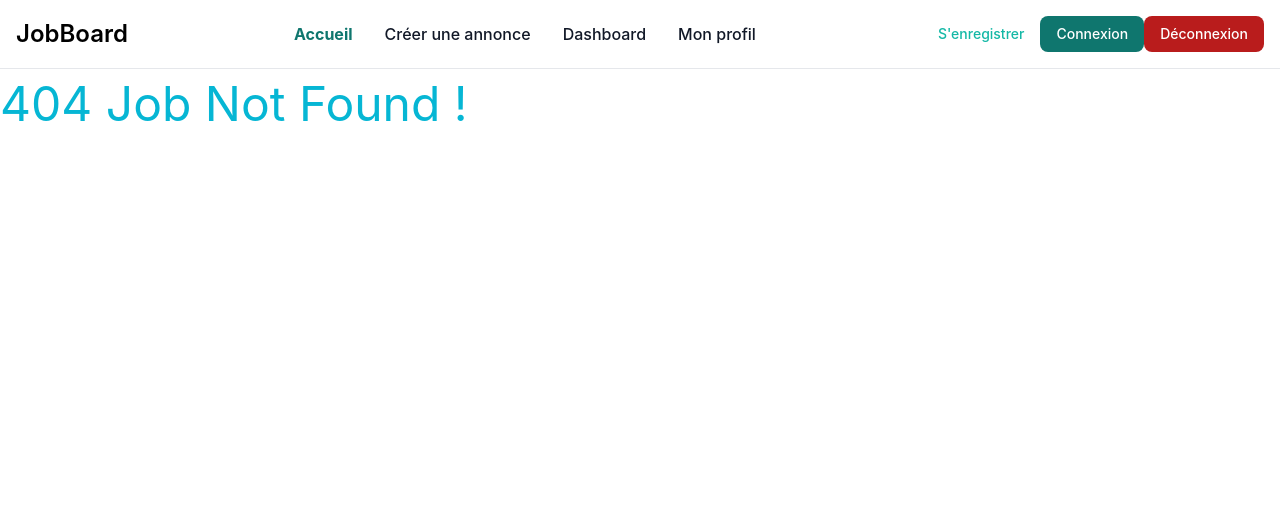
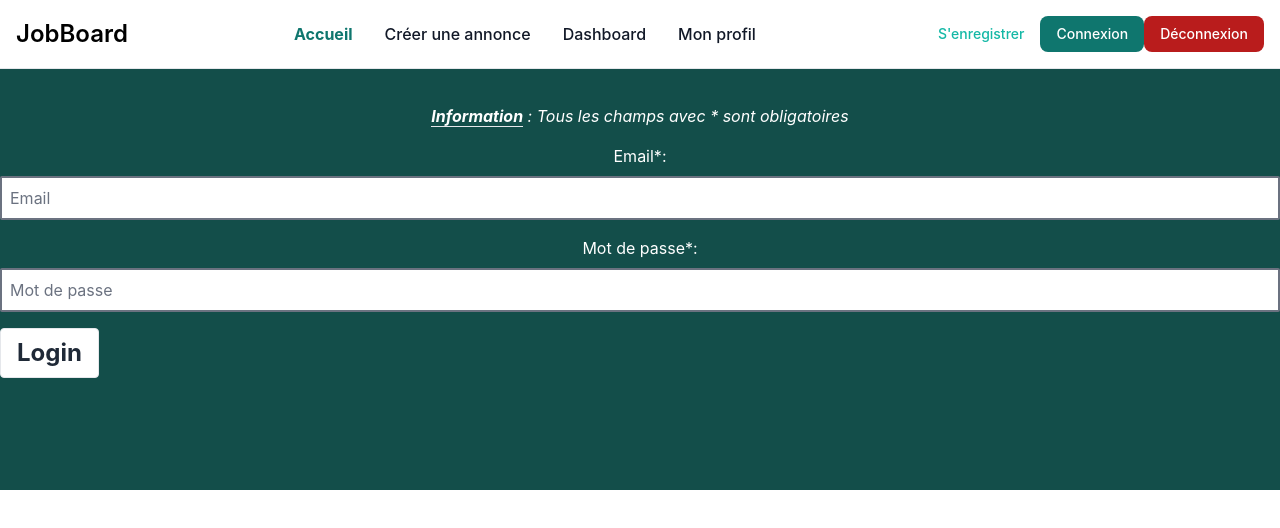
Before and after one commit to luizanbrg/jobBoard, a React (Create React App) app in the folder front/: page /login in a window 1280 px wide. Before the commit this address had no page. Shown: the top 528 px of the page. Built offline with nearby package versions, Linux system fonts and the light colour scheme; no server answers.

Commit message:
login logout sign up

```diff
--- a/front/package.json
+++ b/front/package.json
@@ -8,7 +8,7 @@
     "@testing-library/user-event": "^13.5.0",
     "react": "^18.3.1",
     "react-dom": "^18.3.1",
-    "react-router-dom": "^6.26.2",
+    "react-router-dom": "^6.27.0",
     "react-scripts": "5.0.1",
     "web-vitals": "^2.1.4"
   },
--- a/front/src/App.js
+++ b/front/src/App.js
@@ -1,5 +1,5 @@
-import React, { useEffect, useState } from "react";
-import { BrowserRouter as Router, Routes, Route } from "react-router-dom";
+import React, { useEffect, useState } from 'react';
+import { BrowserRouter as Router, Routes, Route } from 'react-router-dom';
 // import secureLocalStorage from  "react-secure-storage";
 import './App.css';
 
@@ -9,7 +9,8 @@ import AdvertisementCreate from './advertisements/AdvertisementCreate.jsx';
 
 // ------- Section Pages -------
 import SignUp from './auth/signup.jsx';
-import Dashboard from './admin/Dashboard.jsx'
+import Login from './auth/login.jsx';
+import Dashboard from './admin/Dashboard.jsx';
 import Account from './people/Account.jsx';
 import Form from './advertisements/Form.jsx';
 
@@ -17,12 +18,10 @@ import Form from './advertisements/Form.jsx';
 import Error from './features/Error.jsx';
 
 // ------- Section layouts -------
-import Navigation from './components/layouts/Navigation.jsx'
+import Navigation from './components/layouts/Navigation.jsx';
 import Footer from './components/layouts/Footer.jsx';
 
-
 function App() {
-
   //   const [authTypeApp, setAuthTypeApp] = useState(null);
   //   setAuthTypeApp(type_app);
   //   useEffect(() => {
@@ -58,7 +57,7 @@ function App() {
     // </div>
     <>
       <Router>
-        <Navigation/>
+        <Navigation />
         <Routes>
           {/* ==================================== */}
           {/* ~~~~~~~~~~ ADMIN ~~~~~~~~~~ */}
@@ -69,26 +68,24 @@ function App() {
             ) : (
                 <></>
             )}  */}
-            <Route path='/dashboard' element={<Dashboard/>}/>
-
+          <Route path="/dashboard" element={<Dashboard />} />
 
           {/* ====================================== */}
           {/* ~~~~~~~~~~ ADVERTISEMENT ~~~~~~~~~~ */}
-            <Route path='/' element={<Advertisement />}/>
-            <Route path='/advertisementCreate' element={<AdvertisementCreate/>}/>
-
-
+          <Route path="/" element={<Advertisement />} />
+          <Route path="/advertisementCreate" element={<AdvertisementCreate />} />
 
           {/* ====================================== */}
           {/* ~~~~~~~~~~ PAGES ~~~~~~~~~~ */}
-            <Route path='*' element={<Error />}/>
-            <Route path='/form' element={<Form />}/>
+          <Route path="*" element={<Error />} />
+          <Route path="/form" element={<Form />} />
           {/* <Route path='/account/:value' element={<Account/>}/> */}
-            <Route path='/account' element={<Account/>}/>
+          <Route path="/account" element={<Account />} />
 
           {/* ====================================== */}
           {/* ~~~~~~~~~~ Auth ~~~~~~~~~~ */}
-            <Route path='/signup' element={<SignUp />}/>
+          <Route path="/signup" element={<SignUp />} />
+          <Route path="/login" element={<Login />} />
           {/* <Route path='/login' element={<Login />}/>  */}
         </Routes>
       </Router>
--- a/front/src/auth/login.jsx
+++ b/front/src/auth/login.jsx
@@ -5,5 +5,112 @@ export default function Login() {
 
   const [email, setEmail] = useState('');
   const [password, setPassword] = useState('');
-  // const authToken
+  const [error, setError] = useState(null);
+
+  const handleLogin = async e => {
+    e.preventDefault();
+
+    const people = { email, password };
+
+    try {
+      const response = await fetch(urlLogin, {
+        method: 'POST',
+        headers: {
+          'Content-Type': 'application/json',
+        },
+        body: JSON.stringify(people),
+      });
+
+      const responseData = await response.json();
+
+      if (!response.ok) {
+        console.error('Error:', responseData);
+        throw new Error('Login failed');
+      }
+
+      // garde le token dans le localstorage
+      localStorage.setItem('token', responseData.token);
+      // redirection à la page souhaitée
+      window.location.href = '/';
+    } catch (error) {
+      setError('Mot de passe et/ou email incorrects');
+      console.log('Login error:', error);
+    }
+  };
+
+  return (
+    <>
+      <section className="pt-0 py-28 bg-teal-900">
+        <h2 className="text-5xl font-bold text-center text-white mb-12 pt-2">Login</h2>
+
+        <div>
+          <p className="text-1xl text-center italic text-white mb-4">
+            <span className="font-bold border-b">Information</span> : Tous les champs avec * sont
+            obligatoires
+          </p>
+        </div>
+        <div className="containerForm">
+          <form onSubmit={handleLogin}>
+            <div className="containerForm">
+              <label htmlFor="email" className="text-1xl text-center text-white mb-2">
+                Email*:
+              </label>
+              <input
+                type="email"
+                name="email"
+                id="email"
+                value={email}
+                onChange={e => setEmail(e.target.value)}
+                placeholder="Email"
+                className="border-2 p-2 rounded-sm"
+                required
+              />
+            </div>
+            <div className="containerForm mt-4">
+              <label htmlFor="password" className="text-1xl text-center text-white mb-2">
+                Mot de passe*:
+              </label>
+              <input
+                type="password"
+                name="password"
+                id="password"
+                value={password}
+                onChange={e => setPassword(e.target.value)}
+                placeholder="Mot de passe"
+                className="border-2 p-2 rounded-sm"
+                required
+              />
+            </div>
+
+            <button
+              type="submit"
+              className="bg-white transition-colors delay-50 duration-300
+            hover:text-white
+            font-bold
+            text-center
+            rounded text-2xl
+            px-4 py-2
+            mt-4
+            bg-grey-700
+            border
+            border-grey
+            text-gray-800
+            hover:bg-emerald-600
+            hover:border-emerald-600"
+            >
+              Login
+            </button>
+            {error && <p>{error}</p>}
+          </form>
+        </div>
+      </section>
+    </>
+  );
 }
+
+// useEffect(() => {
+//   const token = localStorage.getItem('token');
+//   if (token) {
+//     window.location.href = '/';
+//   }
+// }, []);
--- a/front/src/components/layouts/Navigation.jsx
+++ b/front/src/components/layouts/Navigation.jsx
@@ -2,7 +2,6 @@ import React, { useState, useEffect } from 'react';
 // import secureLocalStorage from "react-secure-storage";
 
 export default function Account() {
-
   // const [authenticated, setAuthenticated] = useState(false);
   // const [admin, setAdmin] = useState(false);
   // const authToken = secureLocalStorage.getItem("@TokenUser");
@@ -16,45 +15,87 @@ export default function Account() {
   //     }
   // }, []);
 
-  // const handleLogout = () => {
-  //     secureLocalStorage.removeItem("@TokenUser");
-  //     secureLocalStorage.removeItem("@UserId");
-  //     secureLocalStorage.removeItem("@TypeUser");
-  //     // cookies.remove('access_token');
-  //     window.location.href = "/";
-  //     //alert("Vous êtes déconnecté");
-  //     setAuthenticated(false);
-  // };
+  const handleLogout = () => {
+    localStorage.removeItem('token');
+    window.location.href = '/login';
+  };
 
-
-  return(
+  return (
     <>
-
       <nav className="bg-white dark:bg-gray-900 fixed w-full z-20 top-0 start-0 border-b border-gray-200 dark:border-gray-600">
         <div className="max-w-screen-xl flex flex-wrap items-center justify-between mx-auto p-4">
           <a href="/" className="flex items-center space-x-3 rtl:space-x-reverse">
-            <span className="self-center text-2xl font-semibold whitespace-nowrap dark:text-white">JobBoard</span>
+            <span className="self-center text-2xl font-semibold whitespace-nowrap dark:text-white">
+              JobBoard
+            </span>
           </a>
           <div className="flex md:order-2 space-x-3 md:space-x-0 rtl:space-x-reverse">
             {}
-            <button type="button" className="bg-transparent text-teal-500 border-teal hover:bg-teal-800 hover:text-white focus:ring-4 focus:outline-none focus:ring-blue-300 font-medium rounded-lg text-sm px-4 py-2 text-center dark:bg-transparent dark:border border-teal-500 dark:hover:bg-teal-500 dark:focus:ring-blue-800">
-              <a href="/signup">S'enregistrer</a></button>
-            <button type="button" className="text-white bg-teal-700 hover:bg-teal-800 focus:ring-4 focus:outline-none focus:ring-blue-300 font-medium rounded-lg text-sm px-4 py-2 text-center dark:bg-teal-600 dark:font-bold dark:hover:bg-teal-700 dark:focus:ring-blue-800">Connexion</button>
-            <button type="button"  className="text-white bg-red-700 hover:bg-red-800 focus:ring-4 focus:outline-none focus:ring-blue-300 font-medium rounded-lg text-sm px-4 py-2 text-center dark:bg-rose-600 dark:font-bold dark:hover:bg-rose-700 dark:focus:ring-blue-800">Déconnexion</button>
-            <button data-collapse-toggle="navbar-sticky" type="button" className="inline-flex items-center p-2 w-10 h-10 justify-center text-sm text-gray-500 rounded-lg md:hidden hover:bg-gray-100 focus:outline-none focus:ring-2 focus:ring-gray-200 dark:text-gray-400 dark:hover:bg-gray-700 dark:focus:ring-gray-600" aria-controls="navbar-sticky" aria-expanded="false">
+            <button
+              type="button"
+              className="bg-transparent text-teal-500 border-teal hover:bg-teal-800 hover:text-white focus:ring-4 focus:outline-none focus:ring-blue-300 font-medium rounded-lg text-sm px-4 py-2 text-center dark:bg-transparent dark:border border-teal-500 dark:hover:bg-teal-500 dark:focus:ring-blue-800"
+            >
+              <a href="/signup">S'enregistrer</a>
+            </button>
+            <button
+              type="button"
+              className="text-white bg-teal-700 hover:bg-teal-800 focus:ring-4 focus:outline-none focus:ring-blue-300 font-medium rounded-lg text-sm px-4 py-2 text-center dark:bg-teal-600 dark:font-bold dark:hover:bg-teal-700 dark:focus:ring-blue-800"
+            >
+              <a href="/login">Connexion</a>
+            </button>
+            <button
+              onClick={handleLogout}
+              type="button"
+              className="text-white bg-red-700 hover:bg-red-800 focus:ring-4 focus:outline-none focus:ring-blue-300 font-medium rounded-lg text-sm px-4 py-2 text-center dark:bg-rose-600 dark:font-bold dark:hover:bg-rose-700 dark:focus:ring-blue-800"
+            >
+              Déconnexion
+            </button>
+            <button
+              data-collapse-toggle="navbar-sticky"
+              type="button"
+              className="inline-flex items-center p-2 w-10 h-10 justify-center text-sm text-gray-500 rounded-lg md:hidden hover:bg-gray-100 focus:outline-none focus:ring-2 focus:ring-gray-200 dark:text-gray-400 dark:hover:bg-gray-700 dark:focus:ring-gray-600"
+              aria-controls="navbar-sticky"
+              aria-expanded="false"
+            >
               <span className="sr-only">Open main menu</span>
-              <svg className="w-5 h-5" aria-hidden="true" xmlns="http://www.w3.org/2000/svg" fill="none" viewBox="0 0 17 14">
-                  <path stroke="currentColor" strokeLinecap="round" strokeLinejoin="round" strokeWidth="2" d="M1 1h15M1 7h15M1 13h15"/>
+              <svg
+                className="w-5 h-5"
+                aria-hidden="true"
+                xmlns="http://www.w3.org/2000/svg"
+                fill="none"
+                viewBox="0 0 17 14"
+              >
+                <path
+                  stroke="currentColor"
+                  strokeLinecap="round"
+                  strokeLinejoin="round"
+                  strokeWidth="2"
+                  d="M1 1h15M1 7h15M1 13h15"
+                />
               </svg>
             </button>
           </div>
-        <div className="items-center justify-between hidden w-full md:flex md:w-auto md:order-1" id="navbar-sticky">
+          <div
+            className="items-center justify-between hidden w-full md:flex md:w-auto md:order-1"
+            id="navbar-sticky"
+          >
             <ul className="flex flex-col p-4 md:p-0 mt-4 font-medium border border-gray-100 rounded-lg bg-gray-50 md:space-x-8 rtl:space-x-reverse md:flex-row md:mt-0 md:border-0 md:bg-white dark:bg-gray-800 md:dark:bg-gray-900 dark:border-gray-700">
               <li>
-              <a href="/" className="block py-2 px-3 text-white font-bold bg-teal-700 rounded md:bg-transparent md:text-teal-700 md:p-0 md:dark:text-teal-500" aria-current="page">Accueil</a>
+                <a
+                  href="/"
+                  className="block py-2 px-3 text-white font-bold bg-teal-700 rounded md:bg-transparent md:text-teal-700 md:p-0 md:dark:text-teal-500"
+                  aria-current="page"
+                >
+                  Accueil
+                </a>
               </li>
               <li>
-              <a href="/advertisementCreate" className="block py-2 px-3 text-gray-900 rounded hover:bg-gray-100 md:hover:bg-transparent md:hover:text-teal-700 md:p-0 md:dark:hover:text-teal-500 dark:text-white dark:hover:bg-gray-700 dark:hover:text-white md:dark:hover:bg-transparent dark:border-gray-700">Créer une annonce</a>
+                <a
+                  href="/advertisementCreate"
+                  className="block py-2 px-3 text-gray-900 rounded hover:bg-gray-100 md:hover:bg-transparent md:hover:text-teal-700 md:p-0 md:dark:hover:text-teal-500 dark:text-white dark:hover:bg-gray-700 dark:hover:text-white md:dark:hover:bg-transparent dark:border-gray-700"
+                >
+                  Créer une annonce
+                </a>
               </li>
               {/* <li>
               <a href="/" className="block py-2 px-3 text-gray-900 rounded hover:bg-gray-100 md:hover:bg-transparent md:hover:text-blue-700 md:p-0 md:dark:hover:text-blue-500 dark:text-white dark:hover:bg-gray-700 dark:hover:text-white md:dark:hover:bg-transparent dark:border-gray-700">Créer un membre</a>
@@ -62,23 +103,30 @@ export default function Account() {
               {/* {admin ? (
               <> */}
               <li>
-                  <a href="/dashboard" className="block py-2 px-3 text-gray-900 rounded hover:bg-gray-100 md:hover:bg-transparent md:hover:text-teal-700 md:p-0 md:dark:hover:text-teal-500 dark:text-white dark:hover:bg-gray-700 dark:hover:text-white md:dark:hover:bg-transparent dark:border-gray-700">Dashboard</a>
+                <a
+                  href="/dashboard"
+                  className="block py-2 px-3 text-gray-900 rounded hover:bg-gray-100 md:hover:bg-transparent md:hover:text-teal-700 md:p-0 md:dark:hover:text-teal-500 dark:text-white dark:hover:bg-gray-700 dark:hover:text-white md:dark:hover:bg-transparent dark:border-gray-700"
+                >
+                  Dashboard
+                </a>
               </li>
               {/* </>
              ):(
               <> */}
               <li>
-                  <a href="/account" className="block py-2 px-3 text-gray-900 rounded hover:bg-gray-100 md:hover:bg-transparent md:hover:text-teal-700 md:p-0 md:dark:hover:text-teal-500 dark:text-white dark:hover:bg-gray-700 dark:hover:text-white md:dark:hover:bg-transparent dark:border-gray-700">Mon profil</a>
+                <a
+                  href="/account"
+                  className="block py-2 px-3 text-gray-900 rounded hover:bg-gray-100 md:hover:bg-transparent md:hover:text-teal-700 md:p-0 md:dark:hover:text-teal-500 dark:text-white dark:hover:bg-gray-700 dark:hover:text-white md:dark:hover:bg-transparent dark:border-gray-700"
+                >
+                  Mon profil
+                </a>
               </li>
               {/* </>
              )}  */}
-
             </ul>
           </div>
         </div>
       </nav>
-
-
     </>
-  )
+  );
 }
```
Also changed, not shown: front/src/auth/protectedData.jsx (added, +24 -0 lines), 2 other files (tests, documents, lock files or other folders). Lines whose indentation alone changed are shown as unchanged.
